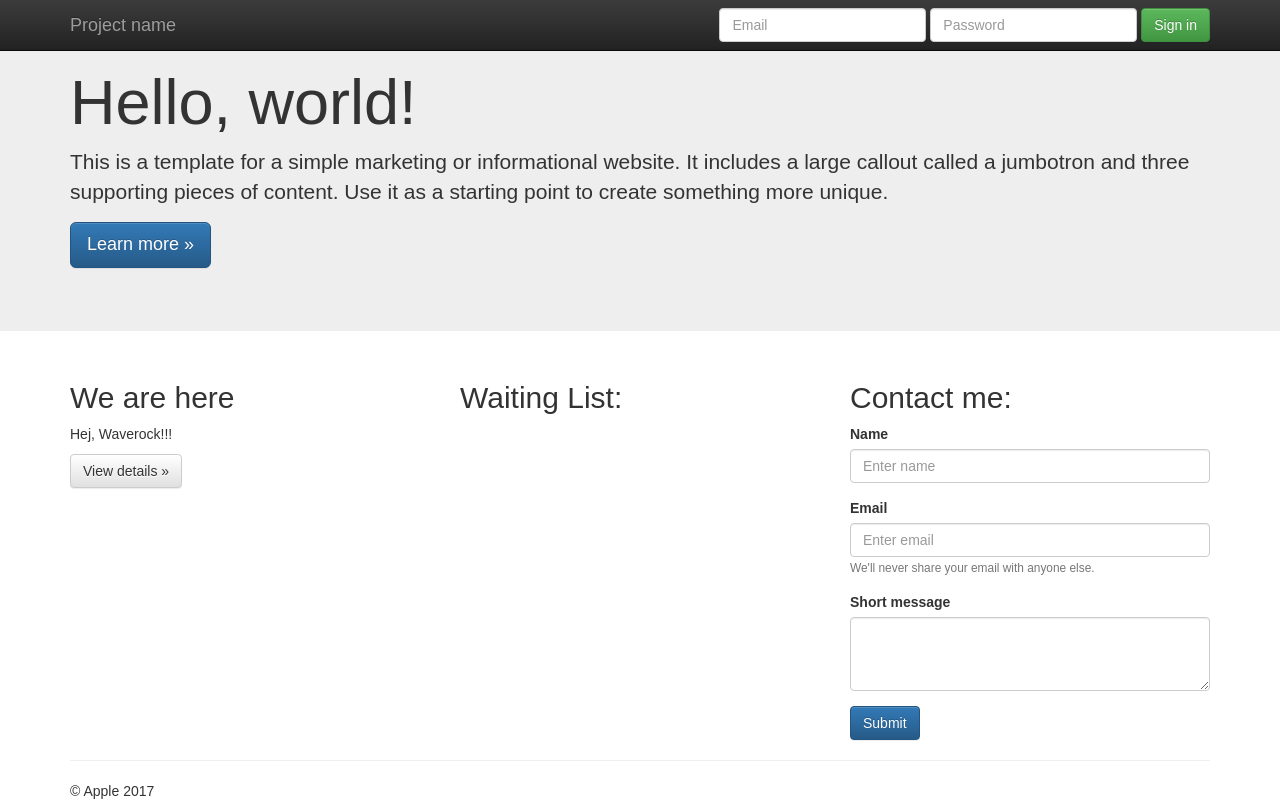
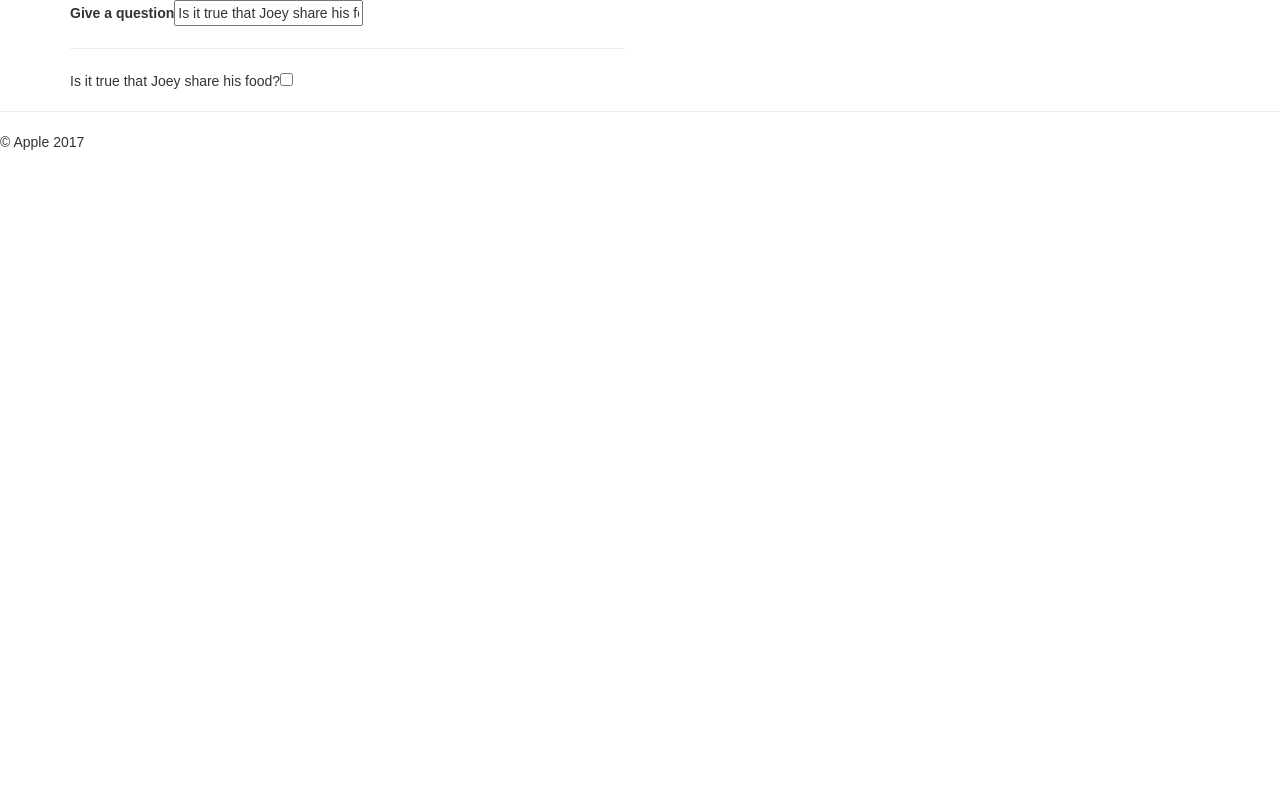
Before and after one commit to gnits-map-projects/age-of-react, a React (Create React App) app: page / in a window 1280 px wide. Built offline with nearby package versions, Linux system fonts and the light colour scheme.

Commit message:
life cycles

```diff
--- a/public/index.html
+++ b/public/index.html
@@ -1,5 +1,6 @@
 <!DOCTYPE html>
 <html lang="en">
+
 <head>
   <meta charset="utf-8">
   <meta name="viewport" content="width=device-width, initial-scale=1, shrink-to-fit=no">
@@ -24,55 +25,12 @@
     -->
   <title>React App</title>
 </head>
+
 <body>
   <noscript>
     You need to enable JavaScript to run this app.
   </noscript>
-
-    <nav class="navbar navbar-inverse navbar-fixed-top" role="navigation">
   <div class="container">
-        <div class="navbar-header">
-          <button type="button" class="navbar-toggle collapsed" data-toggle="collapse" data-target="#navbar" aria-expanded="false" aria-controls="navbar">
-            <span class="sr-only">Toggle navigation</span>
-            <span class="icon-bar"></span>
-            <span class="icon-bar"></span>
-            <span class="icon-bar"></span>
-          </button>
-          <a class="navbar-brand" href="#">Project name</a>
-        </div>
-        <div id="navbar" class="navbar-collapse collapse">
-          <form class="navbar-form navbar-right" role="form">
-            <div class="form-group">
-              <input type="text" placeholder="Email" class="form-control">
-            </div>
-            <div class="form-group">
-              <input type="password" placeholder="Password" class="form-control">
-            </div>
-            <button type="submit" class="btn btn-success">Sign in</button>
-          </form>
-        </div><!--/.navbar-collapse -->
-      </div>
-    </nav>
-
-    <!-- Main jumbotron for a primary marketing message or call to action -->
-    <div class="jumbotron">
-      <div class="container">
-        <h1>Hello, world!</h1>
-        <p>This is a template for a simple marketing or informational website. It includes a large callout called a jumbotron and three supporting pieces of content. Use it as a starting point to create something more unique.</p>
-        <p><a class="btn btn-primary btn-lg" href="#" role="button">Learn more &raquo;</a></p>
-      </div>
-    </div>
-
-    <div id="new-header"></div>
-
-    <div class="container">
-      <!-- Example row of columns -->
-      <div class="row">
-        <div class="col-md-4">
-          <h2>We are here</h2>
-          <p> Hej, Waverock!!!</p>
-          <p><a class="btn btn-default" href="#" role="button">View details &raquo;</a></p>
-        </div>
     <div id="root"></div>
   </div>
 
@@ -83,4 +41,5 @@
   </footer>
   </div>
 </body>
+
 </html>
--- /dev/null
+++ b/src/components/kitchen-sink/KitchenSink.jsx
@@ -0,0 +1,38 @@
+import React from 'react';
+import Sample from './Sample';
+
+
+class KitchenSink extends React.Component {
+    constructor(props) {
+        super(props);
+
+        this.state = {
+            question: "Is it true that Joey share his food?",
+        };
+        this.logger = this.logger.bind(this);
+    }
+
+    logger(text) {
+        this.setState({ logs: [...this.state.logs, text]});
+    }
+
+    render() {
+        return (
+            <div className="row">
+                <div className="col-md-6">
+                    <label htmlFor="question"> Give a question </label>
+                    <input
+                        type="text"
+                        value={this.state.question}
+                        onChange={(ev) => this.setState({question: ev.target.value})} />
+                    <hr/>
+                    <Sample
+                        title={this.state.question}
+                        log={console.log} />
+                </div>
+            </div>
+        );
+    };
+}
+
+export default KitchenSink;
--- /dev/null
+++ b/src/components/kitchen-sink/Sample.jsx
@@ -0,0 +1,58 @@
+import React from 'react';
+
+
+class Sample extends React.Component {
+    constructor(props) {
+        super(props);
+        this.state = {
+            checked: false,
+        };
+
+        this.props.log('--> Sample: constructor');
+    }
+
+    render() {
+        this.props.log('--> Sample: render');
+
+        return (
+            <div>
+                <span>{this.props.title}</span>
+                <input
+                    type="checkbox"
+                    checked={this.state.checked}
+                    onChange={() => this.setState({checked: !this.state.checked})} />
+            </div>
+        );
+    }
+
+    componentWillMount() {
+        this.props.log('--> Sample: will mount');
+    }
+
+    componentDidMount() {
+        this.props.log('--> Sample: did mount');
+    }
+
+    componentWillUnmount() {
+        this.props.log('--> Sample: will unmount');
+    }
+
+    componentWillReceiveProps(nextProps) {
+        this.props.log('--> Sample: will recieve props', this.props, nextProps);
+    }
+
+    shouldComponentUpdate(nextProps, nextState) {
+        this.props.log('--> Sample: should I Update', this.props, nextProps, this.state, nextState);
+        return true;
+    }
+
+    componentWillUpdate(nextProps, nextState) {
+        this.props.log('--> Sample: will update', this.props, nextProps, this.state, nextState);
+    }
+
+    componentDidUpdate(prevProps, prevState) {
+        this.props.log('--> Sample: did update', this.props, prevProps, this.state, prevState);
+    }
+};
+
+export default Sample;
--- a/src/index.js
+++ b/src/index.js
@@ -1,8 +1,8 @@
 import React from 'react';
 import ReactDOM from 'react-dom';
 import './index.css';
-import App from './App';
+import KitchenSink from './components/kitchen-sink/KitchenSink';
 import registerServiceWorker from './registerServiceWorker';
 
-ReactDOM.render(<App />, document.getElementById('root'));
+ReactDOM.render(<KitchenSink />, document.getElementById('root'));
 registerServiceWorker();
```
Lines whose indentation alone changed are shown as unchanged.
